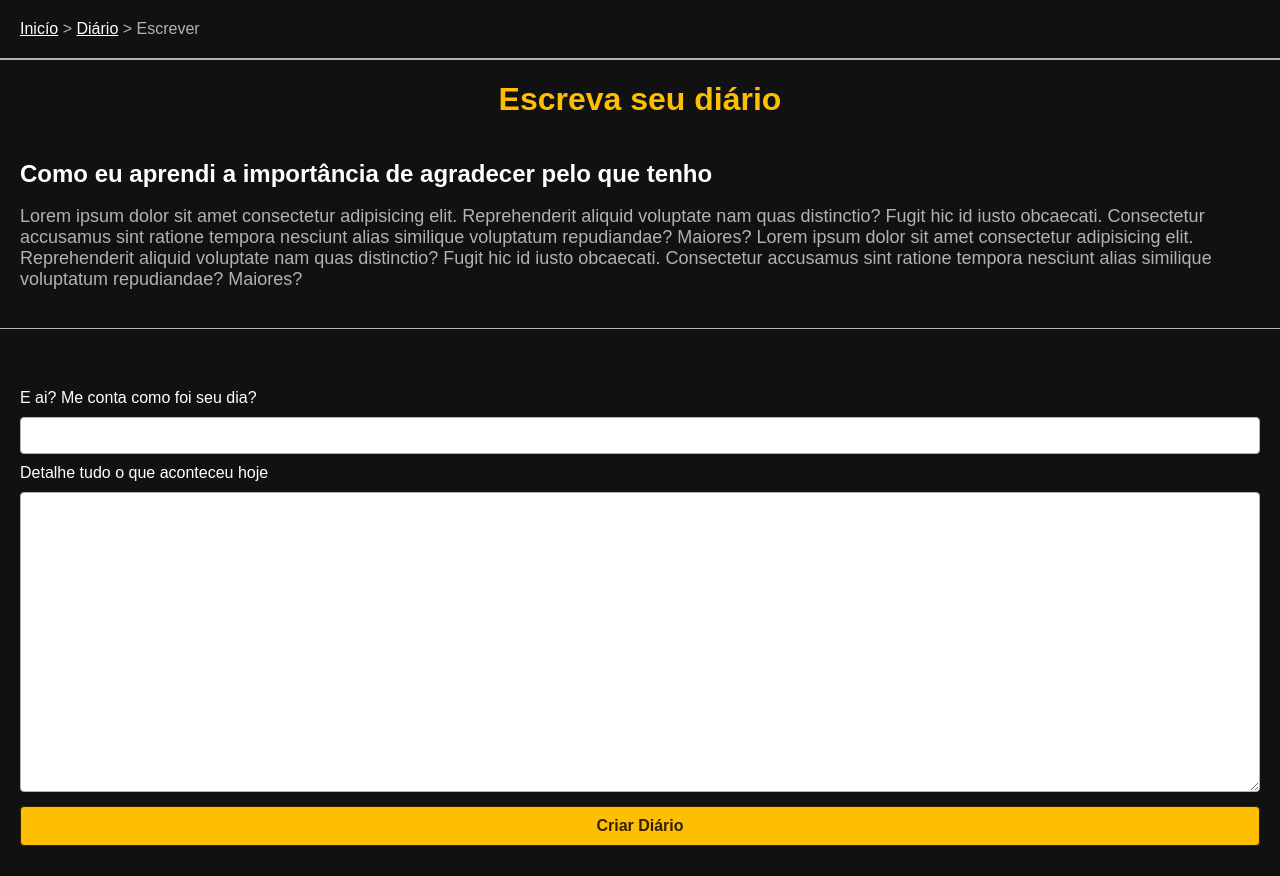
After one commit to israel-roque/app-diario-de-sucesso, a PHP site: page /escrever-diario.html in a window 1280 px wide. The commit adds this page. Run offline with PHP 8.4, Linux system fonts and the light colour scheme.

Commit message:
Criaação da página escrever diário

```diff
--- a/criar-diario.html
+++ b/diario.html
@@ -35,6 +35,8 @@
       </p>
 
       <p>Dê o primeiro passo <strong>rumo ao sucesso!</strong></p>
+
+      <a href="escrever-diario.html" class="botao">Escrever Diário</a>
     </div>
   </body>
 </html>
--- /dev/null
+++ b/escrever-diario.html
@@ -0,0 +1,52 @@
+<!DOCTYPE html>
+<html lang="pt-br">
+  <head>
+    <meta charset="UTF-8" />
+    <meta name="viewport" content="width=device-width, initial-scale=1.0" />
+    <title>Diário de Sucesso | Diário</title>
+    <link rel="stylesheet" href="style.css" />
+  </head>
+
+  <body>
+    <div class="menu">
+      <a href="index.html">Inicío</a>
+      <span>></span>
+      <a href="diario.html">Diário</a>
+      <span>></span>
+      <a href="#" class="link-ativo">Escrever</a>
+    </div>
+
+    <h1 class="titulo">Escreva seu diário</h1>
+
+    <div class="diario">
+      <h2>Como eu aprendi a importância de agradecer pelo que tenho</h2>
+      <p>
+        Lorem ipsum dolor sit amet consectetur adipisicing elit. Reprehenderit
+        aliquid voluptate nam quas distinctio? Fugit hic id iusto obcaecati.
+        Consectetur accusamus sint ratione tempora nesciunt alias similique
+        voluptatum repudiandae? Maiores?
+
+        Lorem ipsum dolor sit amet consectetur adipisicing elit. Reprehenderit
+        aliquid voluptate nam quas distinctio? Fugit hic id iusto obcaecati.
+        Consectetur accusamus sint ratione tempora nesciunt alias similique
+        voluptatum repudiandae? Maiores?
+      </p>
+    </div>
+
+    <div class="formulario">
+      <div class="bloco-input">
+        <label for="titulo-diario">E ai? Me conta como foi seu dia?</label>
+        <input type="text" id="titulo-diario">
+      </div>
+
+      <div class="bloco-input">
+        <label for="texto-diario">Detalhe tudo o que aconteceu hoje</label>
+        <textarea id="texto-diario"></textarea>
+      </div>
+
+      <div class="bloco-input">
+        <a href="#" class="botao">Criar Diário</a>
+      </div>
+    </div>
+  </body>
+</html>
--- a/index.html
+++ b/index.html
@@ -32,7 +32,7 @@
         autodescoberta <strong>agora mesmo!</strong>
       </p>
 
-      <a href="criar-diario.html" class="botao">Inicie sua Transformação</a>
+      <a href="diario.html" class="botao">Inicie sua Transformação</a>
     </div>
   </body>
 </html>
--- a/style.css
+++ b/style.css
@@ -12,6 +12,11 @@ h1 span {
     color: #febe01;
 }
 
+h2 {
+    color: #fff;
+    margin: 0;
+}
+
 p {
     font-size: 18px;
     color: #b2b2b2;
@@ -21,13 +26,37 @@ a {
     color: #fff;
 }
 
+span {
+    color: #b2b2b2;
+}
+
 strong {
     color: #febe01;
 }
 
+label {
+    color: #fff;
+    margin-bottom: 10px;
+    display: block;
+}
+
+input, textarea {
+    border: 1px solid #b2b2b2;
+    border-radius: 4px;
+    padding: 10px;
+    width: 100%;
+    box-sizing: border-box;
+}
+
+textarea {
+    min-height: 300px;
+    resize: vertical;
+}
+
+/* Classes */
 .botao {
     display: inline-block;
-    padding: 20px;
+    padding: 10px 20px;
     text-decoration: none;
     font-weight: bold;
     border-radius: 4px;
@@ -49,3 +78,27 @@ strong {
     color: #b2b2b2;
     text-decoration: none;
 }
+
+.diario {
+    padding: 20px;
+    border-bottom: 1px solid #b2b2b2;
+    margin-bottom: 40px;
+}
+
+.formulario {
+    padding: 20px;
+}
+
+.formulario .botao {
+    display: block;
+    text-align: center;
+}
+
+.bloco-input {
+    margin-bottom: 10px;
+}
+
+.titulo {
+    text-align: center;
+    color: #febe01;
+}
```
